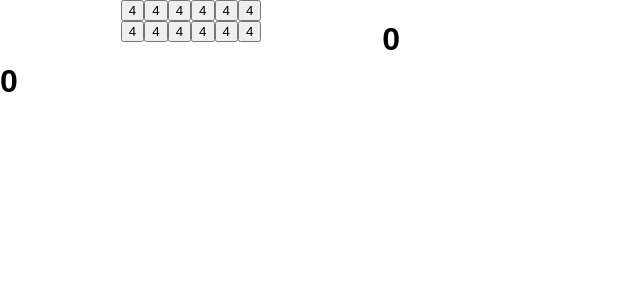
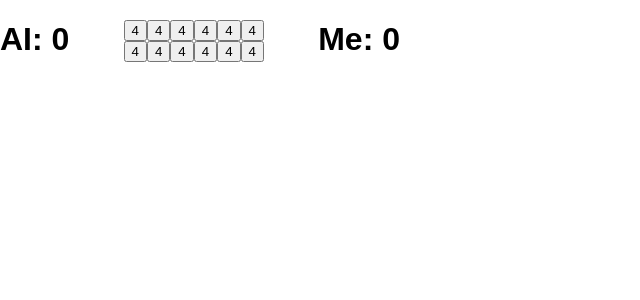
Before and after one commit to SirSaunders/Grad-AI-Mancala, a React (Create React App) app in the folder game-client/: page / in a window 1280 px wide. Shown: the top 300 px of the page, without its empty margins (0-640 px from the left). Built offline with nearby package versions, Linux system fonts and the light colour scheme.

Commit message:
lined up scores front end, added logo

```diff
--- a/game-client/package.json
+++ b/game-client/package.json
@@ -5,7 +5,9 @@
   "dependencies": {
     "react": "^16.3.1",
     "react-dom": "^16.3.1",
-    "react-scripts": "1.1.4"
+    "react-scripts": "1.1.4",
+    "yarn-install": "^1.0.0",
+    "axios": "^0.18.0"
   },
   "scripts": {
     "start": "react-scripts start",
--- a/game-client/public/index.html
+++ b/game-client/public/index.html
@@ -11,7 +11,8 @@
       homescreen on Android. See https://developers.google.com/web/fundamentals/engage-and-retain/web-app-manifest/
     -->
     <link rel="manifest" href="%PUBLIC_URL%/manifest.json">
-    <link rel="shortcut icon" href="%PUBLIC_URL%/favicon.ico">
+    <link rel="shortcut icon" href="%PUBLIC_URL%/mancala_logo.jpg">
+    <!-- <link rel="shortcut icon" href="%PUBLIC_URL%/favicon.ico"> -->
     <!--
       Notice the use of %PUBLIC_URL% in the tags above.
       It will be replaced with the URL of the `public` folder during the build.
--- a/game-client/src/App.js
+++ b/game-client/src/App.js
@@ -1,10 +1,10 @@
 import React, { Component } from 'react';
-import logo from './logo.svg';
+// import logo from './mancala_logo.jpg';
 import './App.css';
 import axios from 'axios'
 class App extends Component {
 
-  constructor(props){
+    constructor(props) {
         super(props)
         this.state = {
             "board": {
@@ -100,15 +100,15 @@ class App extends Component {
         this.moveSelected = this.moveSelected.bind(this);
 
     }
-    aiMove(){
-      var json = { "board": this.state.board}
+    aiMove() {
+        var json = { "board": this.state.board }
 
         var data = JSON.stringify(json);
 
         axios({
             baseURL: 'http://127.0.0.1:8000/get_move',
             timeout: 60000,
-                          headers: {'Content-Type': 'application/json'},
+            headers: { 'Content-Type': 'application/json' },
             data: data,
             method: 'post'
         })
@@ -118,8 +118,8 @@ class App extends Component {
 
                 board.space = response.data.board.space
                 console.log(board)
-                        this.setState({board:board})
-                          if(response.data.go_again){
+                this.setState({ board: board })
+                if (response.data.go_again) {
                     this.aiMove()
                 }
             }.bind(this))
@@ -127,16 +127,16 @@ class App extends Component {
                 console.log(error);
             }.bind(this));
     }
-    moveSelected(move){
+    moveSelected(move) {
         console.log(move)
-        var json = {"move":parseInt(move), "board": this.state.board}
+        var json = { "move": parseInt(move), "board": this.state.board }
 
         var data = JSON.stringify(json);
 
         axios({
             baseURL: 'http://127.0.0.1:8000/update_board',
             timeout: 30000,
-                          headers: {'Content-Type': 'application/json'},
+            headers: { 'Content-Type': 'application/json' },
             data: data,
             method: 'post'
         })
@@ -145,8 +145,8 @@ class App extends Component {
                 var board = this.state.board
                 board.space = response.data.board.space
                 console.log(board)
-                        this.setState({board:board})
-                          if(!response.data.go_again) {
+                this.setState({ board: board })
+                if (!response.data.go_again) {
                     this.aiMove()
                 }
             }.bind(this))
@@ -156,38 +156,49 @@ class App extends Component {
 
 
     }
-   getButtons(rangestart,rangeEnd) {
+    getButtons(rangestart, rangeEnd) {
         var returnBtns = [];
-        for (var i = rangestart; i <= rangeEnd; i++){
-            returnBtns.push( <button id = {i} key={i} onClick={()=>this.moveSelected(10)}>{this.state.board.space[i].marbles}</button>)
+        for (var i = rangestart; i <= rangeEnd; i++) {
+            returnBtns.push(<button id={i} key={i} onClick={() => this.moveSelected(10)}>{this.state.board.space[i].marbles}</button>)
         }
         return returnBtns;
 
     }
+
+    componentDidMount() {
+        document.title = "AI Mancala";
+    }
+
     render() {
 
         return (
-      <div className="App" style ={{'width':'400px'}}>
-              <h1 style = {{"float":"right"}}> {this.state.board.space[0].marbles}</h1>
-          <div>
-               <button onClick={()=>this.moveSelected(6)}>{this.state.board.space[6].marbles}</button>
-              <button  onClick={()=>this.moveSelected(5)}>{this.state.board.space[5].marbles}</button>
-              <button  onClick={()=>this.moveSelected(4)}>{this.state.board.space[4].marbles}</button>
-              <button  onClick={()=>this.moveSelected(3)}>{this.state.board.space[3].marbles}</button>
-              <button  onClick={()=>this.moveSelected(2)}>{this.state.board.space[2].marbles}</button>
-              <button  onClick={()=>this.moveSelected(1)}>{this.state.board.space[1].marbles}</button>
+
+            <div className="App" style={{ 'width': '400px' }}>
+            {/* <img src={logo} className="App-logo" alt="logo" /> */}
+                <h1 style={{ "float": "left" }}> AI:&nbsp;</h1>
+                <h1 style={{ "float": "left" }}> {this.state.board.space[7].marbles}</h1>
+
+                <h1 style={{ "float": "right" }}> {this.state.board.space[0].marbles}</h1>
+                <h1 style={{ "float": "right" }}> Me:&nbsp; </h1>
+
+                <div style={{'paddingTop': '20px'}}>
+                    <button onClick={() => this.moveSelected(6)}>{this.state.board.space[6].marbles}</button>
+                    <button onClick={() => this.moveSelected(5)}>{this.state.board.space[5].marbles}</button>
+                    <button onClick={() => this.moveSelected(4)}>{this.state.board.space[4].marbles}</button>
+                    <button onClick={() => this.moveSelected(3)}>{this.state.board.space[3].marbles}</button>
+                    <button onClick={() => this.moveSelected(2)}>{this.state.board.space[2].marbles}</button>
+                    <button onClick={() => this.moveSelected(1)}>{this.state.board.space[1].marbles}</button>
                 </div>
 
                 <div>
-                <button  onClick={()=>this.moveSelected(8)}>{this.state.board.space[8].marbles}</button>
-              <button  onClick={()=>this.moveSelected(9)}>{this.state.board.space[9].marbles}</button>
-              <button  onClick={()=>this.moveSelected(10)}>{this.state.board.space[10].marbles}</button>
-              <button  onClick={()=>this.moveSelected(11)}>{this.state.board.space[11].marbles}</button>
-              <button  onClick={()=>this.moveSelected(12)}>{this.state.board.space[12].marbles}</button>
-              <button  onClick={()=>this.moveSelected(13)}>{this.state.board.space[13].marbles}</button>
+                    <button onClick={() => this.moveSelected(8)}>{this.state.board.space[8].marbles}</button>
+                    <button onClick={() => this.moveSelected(9)}>{this.state.board.space[9].marbles}</button>
+                    <button onClick={() => this.moveSelected(10)}>{this.state.board.space[10].marbles}</button>
+                    <button onClick={() => this.moveSelected(11)}>{this.state.board.space[11].marbles}</button>
+                    <button onClick={() => this.moveSelected(12)}>{this.state.board.space[12].marbles}</button>
+                    <button onClick={() => this.moveSelected(13)}>{this.state.board.space[13].marbles}</button>
 
                 </div>
-              <h1 style = {{"float":"left"}}> {this.state.board.space[7].marbles}</h1>
 
 
             </div>
```
Also changed, not shown: game-client/public/mancala_logo.jpg (added), 1 other file (tests, documents, lock files or other folders). Lines whose indentation alone changed are shown as unchanged.
